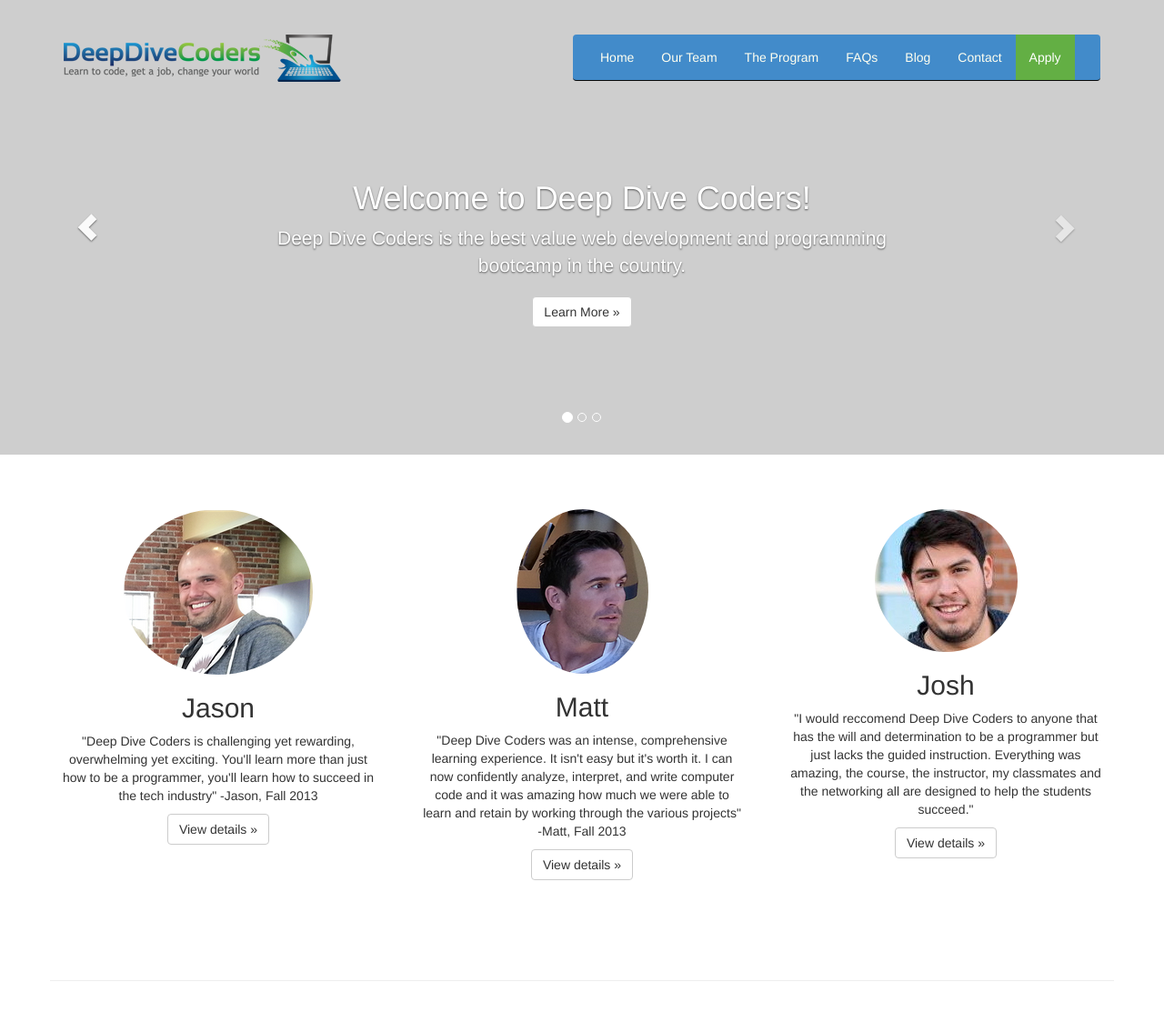
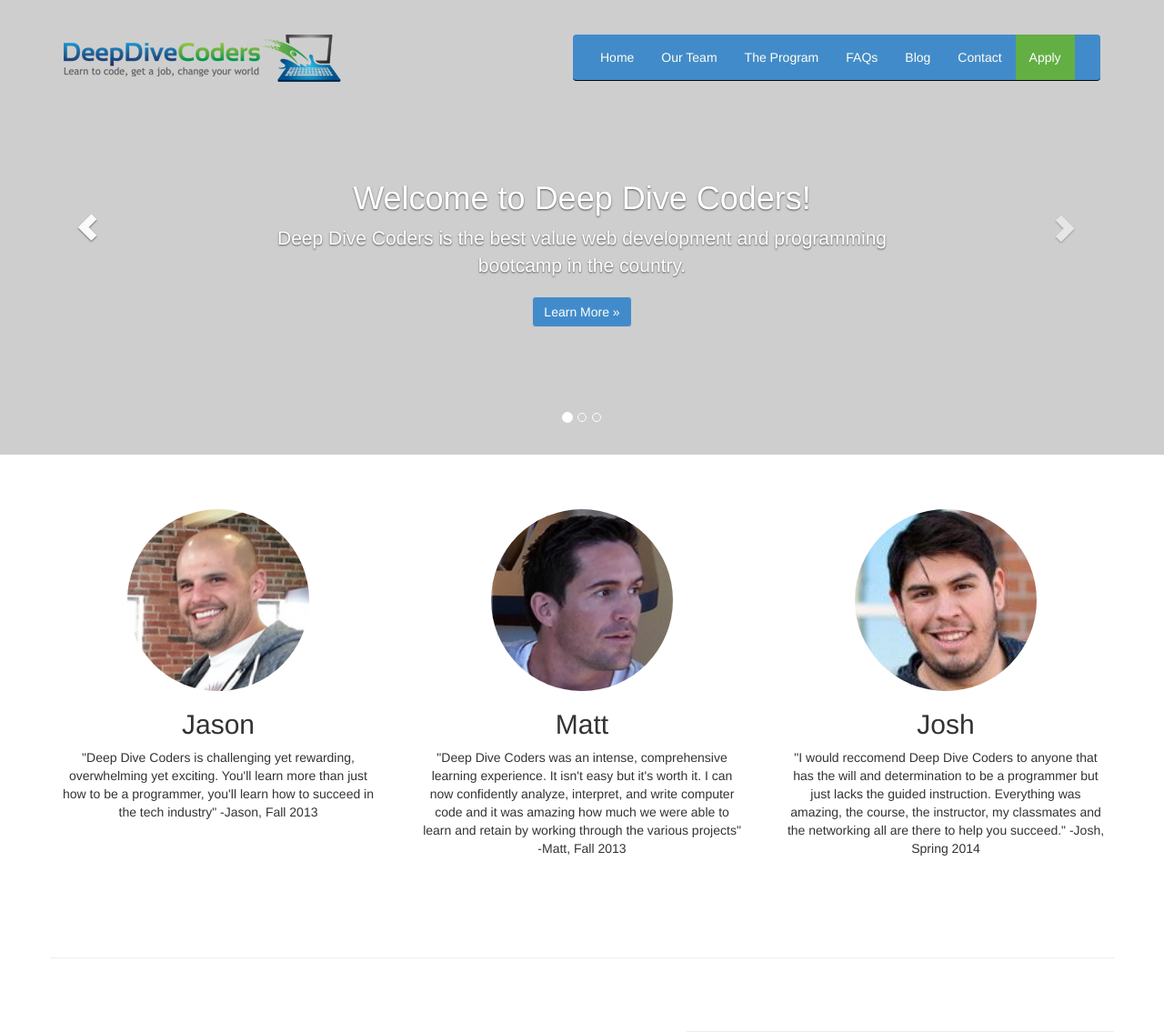
Before and after one commit to deepdivedylan/deepdivesite, a PHP site: page / in a window 1280 px wide; the page is wider, and only the part inside the window is pictured. Shown: the top 1135 px of that part at 91% size. Run offline with PHP 8.4, Linux system fonts and the light colour scheme; some libraries are stand-ins or nearby versions.

Commit message:
Previously done updates to the website that have yet to be pushed

```diff
--- a/css/style.css
+++ b/css/style.css
@@ -60,8 +60,13 @@
   padding-left: 15px;
 }
 
-.footer {
-background-color: #cecece;
+.btn-carousel {
+ background-color: #428bca;
+ color: white;
+}
+.btn-carousel:hover {
+  background-color: #63af44;
+  color: white;
 }
 
 
--- a/index.php
+++ b/index.php
@@ -18,7 +18,7 @@
             <div class="carousel-caption">
               <h1>Welcome to Deep Dive Coders!</h1>
               <p>Deep Dive Coders is the best value web development and programming bootcamp in the country. </p>
-              <p><a class="btn btn-default" href="the_program.html" role="button">Learn More &raquo;</a></p>
+              <p><a class="btn btn-default btn-carousel" href="the_program.html" role="button">Learn More &raquo;</a></p>
             </div>
           </div>
         </div>
@@ -28,7 +28,7 @@
             <div class="carousel-caption">
               <h1>Apply Now!</h1>
               <p>Do you want to gain skills where the talent currently enjoys about a 2% unemployment rate, and average salaries of $85K? Do you want to have the technical skills to build websites, software and apps? Apply now to join our June 2, 2014 Summer Bootcamp! Seats are filling up fast!</p>
-              <p><a class="btn btn-default" href="/apply" role="button">Apply &raquo;</a></p>
+              <p><a class="btn btn-default btn-carousel" href="/apply" role="button">Apply &raquo;</a></p>
 
             </div>
           </div>
@@ -38,8 +38,8 @@
           <div class="container">
             <div class="carousel-caption">
               <h1>Stay Informed</h1>
-              <p>Want to learn more?</p>
-              <form name="contact" method="post" action="send_email.php">
+              <p>Want to learn more? Feel free to call us at (505) 720-1380, email us at <a style="color:white; text-decoration:none" href="mailto:hello@deepdivecoders.com">hello@deepdivecoders.com</a> or join our mailing list below!</p>
+              <!--<form name="contact" method="post" action="send_email.php">
                 <table width="400" border="0" align="center" cellpadding="3" cellspacing="5">
                   <tr>
                     <td>Name:</td>
@@ -51,12 +51,16 @@
                   </tr>
                   <tr>
                     <td>Phone:</td>
-                    <td><input name="phone" type="text" id="phone" size="50"></td>
+                    <td><input name="phone" type="text" id="phone" size="50" value="email"></td>
                   </tr>
                   <tr>
                     <td colspan="2"><input class="btn btn-default" type="submit" name="submit" value="Stay Informed"></td>
                   </tr>
-                </table>
+                </table>-->
+		<form name="contact" method="post" action="send_email.php">
+		<input name="phone" type="text" id="phone" size="30" placeholder="remember to change your php script">
+		<br/>
+		<input style="margin-top: 10px" class="btn btn-default btn-carousel" type="submit" name="submit" value="Stay Informed &raquo;">
               </form>
             </div>
           </div>
@@ -75,22 +79,19 @@
       <!-- Three columns of text below the carousel -->
       <div class="row">
         <div class="col-lg-4">
-          <img class="img-circle" src="images/jason.png" alt="Generic placeholder image">
+          <img class="img-circle" src="images/jason.png" alt="Generic placeholder image" height="200px" width="200px">
           <h2>Jason</h2>
           <p>"Deep Dive Coders is challenging yet rewarding, overwhelming yet exciting. You'll learn more than just how to be a programmer, you'll learn how to succeed in the tech industry" -Jason, Fall 2013</p>
-          <p><a class="btn btn-default" href="#" role="button">View details &raquo;</a></p>
         </div><!-- /.col-lg-4 -->
         <div class="col-lg-4">
-          <img class="img-circle" src="images/matt.png" alt="Generic placeholder image">
+          <img class="img-circle" src="images/matt.png" alt="Generic placeholder image" height="200px" width="200px">
           <h2>Matt</h2>
           <p>"Deep Dive Coders was an intense, comprehensive learning experience. It isn't easy but it's worth it. I can now confidently analyze, interpret, and write computer code and it was amazing how much we were able to learn and retain by working through the various projects" -Matt, Fall 2013</p>
-          <p><a class="btn btn-default" href="#" role="button">View details &raquo;</a></p>
         </div><!-- /.col-lg-4 -->
         <div class="col-lg-4">
-          <img class="img-circle" src="images/josh.jpg" alt="Generic placeholder image">
+          <img class="img-circle" src="images/josh.jpg" alt="Generic placeholder image" height="200px" width="200px">
           <h2>Josh</h2>
-          <p>"I would reccomend Deep Dive Coders to anyone that has the will and determination to be a programmer but just lacks the guided instruction. Everything was amazing, the course, the instructor, my classmates and the networking all are designed to help the students succeed."</p>
-          <p><a class="btn btn-default" href="#" role="button">View details &raquo;</a></p>
+          <p>"I would reccomend Deep Dive Coders to anyone that has the will and determination to be a programmer but just lacks the guided instruction. Everything was amazing, the course, the instructor, my classmates and the networking all are there to help you succeed." -Josh, Spring 2014</p>
         </div><!-- /.col-lg-4 -->
       </div><!-- /.row -->
 
```
Also changed, not shown: images/jason.png, images/matt.png.
